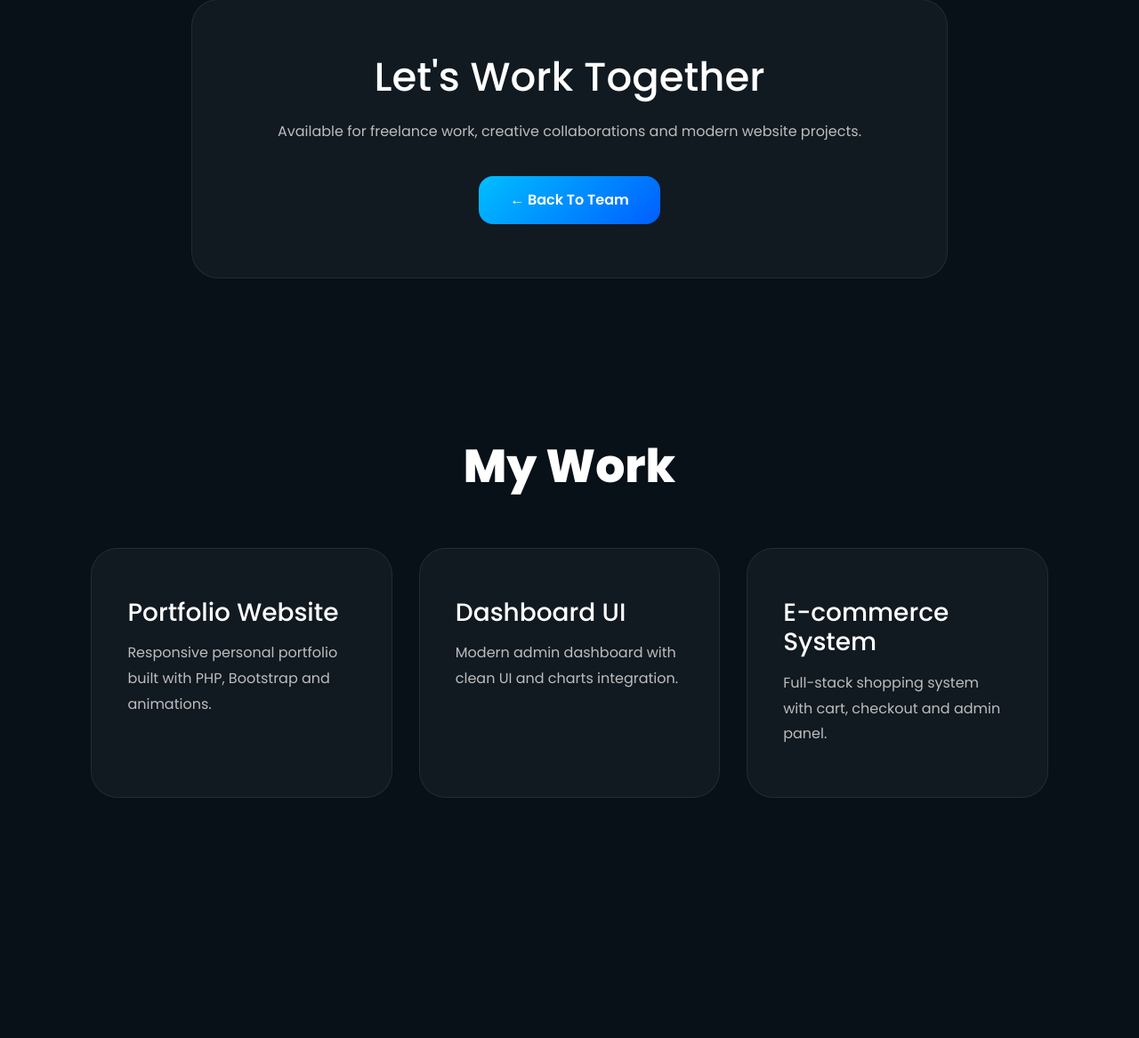
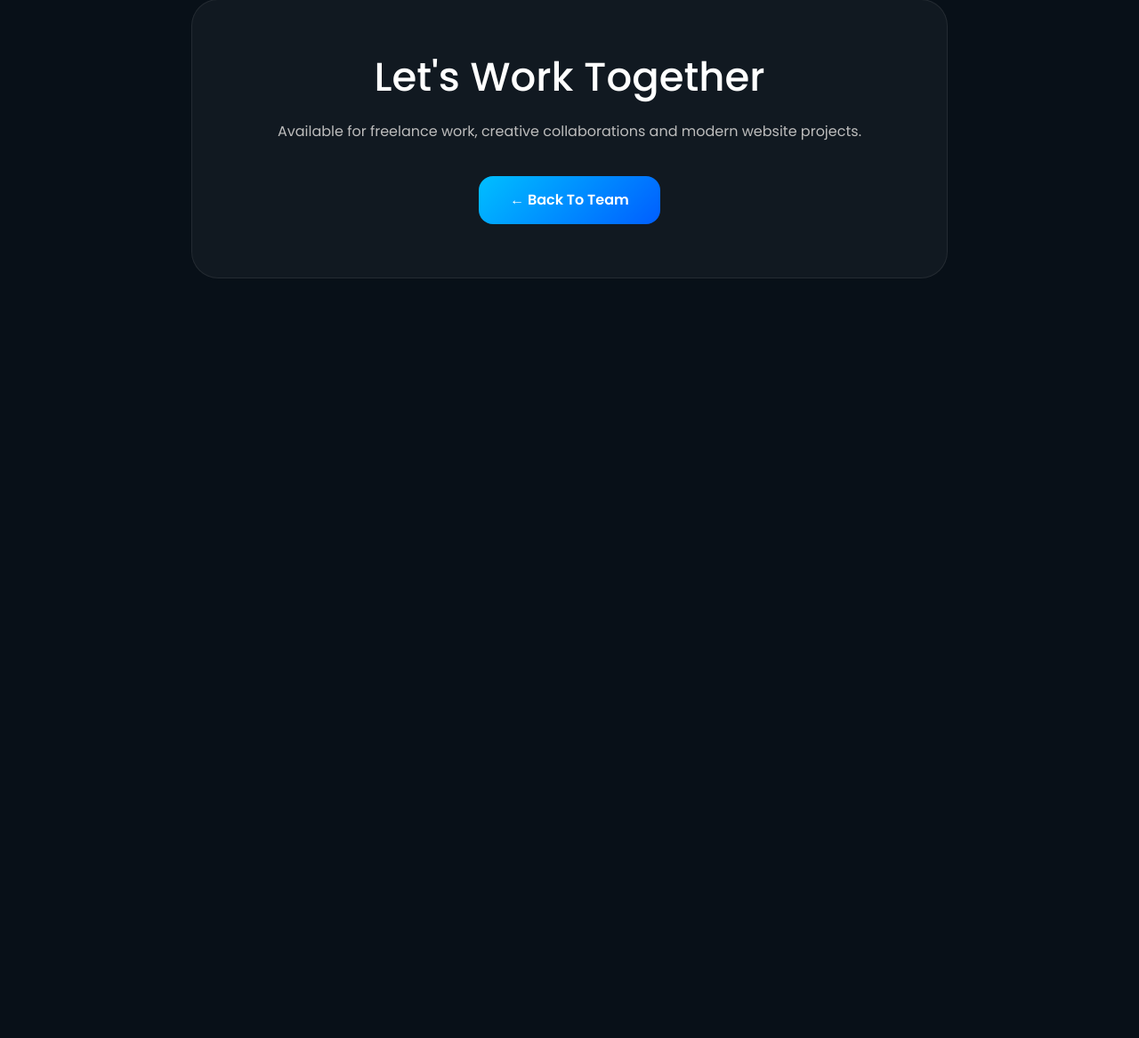
Before and after one commit to Ayesha-63503/WAD-Project-BRISTO-CAFE, a PHP site: page /team/member.php?name=bareera in a window 1280 px wide. Shown: the part 2193-3360 px from the top of the page at 89% size. After the commit the page ends 2506 px from the top, so only its background shows below. Run offline with PHP 8.4, Linux system fonts and the light colour scheme.

Commit message:
Update member.php

```diff
--- a/coffee-shop-website-main/team/member.php
+++ b/coffee-shop-website-main/team/member.php
@@ -5,18 +5,30 @@ $members = [
 
 "bareera" => [
     "name" => "Bareera",
-    "role" => "Project Manager",
+    "role" => "Full Stack Developer/Project Manager",
     "image" => "../assets/images/biyaa.jpeg",
     "about" => "Passionate frontend developer focused on responsive layouts, interactive interfaces and modern web experiences.",
-    "skills" => ["HTML","CSS","JavaScript","Bootstrap","PHP"]
+    "skills" => ["HTML","CSS","JavaScript","Bootstrap","PHP"],
+    "socials" => [
+        "github" => "https://github.com/Bareera-Amjad",
+        "linkedin" => "https://linkedin.com/in/bareera",
+        "instagram" => "https://www.instagram.com/_beethereal_/",
+        "facebook" => "https://facebook.com/bareera"
+    ]
 ],
 
 "muqaddisa" => [
     "name" => "Muqaddisa",
-    "role" => "Frontend Developer",
+    "role" => "frontend Developer",
     "image" => "../assets/images/muqi.jpeg",
     "about" => "Backend developer focused on APIs, authentication systems and scalable database solutions.",
-    "skills" => ["PHP","MySQL","APIs","Authentication"]
+    "skills" => ["PHP","MySQL","APIs","Authentication"],
+    "socials" => [
+        "github" => "https://github.com/muqaddisa",
+        "linkedin" => "https://linkedin.com/in/muqaddisa",
+        "instagram" => "https://instagram.com/muqaddisa._.rashid/",
+        "facebook" => "https://facebook.com/muqaddisa"
+    ]
 ],
 
 "sarah" => [
@@ -24,18 +36,31 @@ $members = [
     "role" => "UI/UX Designer",
     "image" => "../assets/images/sarh.jpeg",
     "about" => "Creative UI/UX designer building clean, modern and engaging digital experiences.",
-    "skills" => ["Figma","UI Design","UX Research"]
+    "skills" => ["Figma","UI Design","UX Research"],
+    "socials" => [
+        "github" => "https://pk.linkedin.com/in/sarah-hamid-ali-25769038a",
+        "linkedin" => "https://linkedin.com/in/sarah",
+        "instagram" => "https://instagram.com/sarah",
+        "facebook" => "https://facebook.com/sarahhamidali"
+    ]
 ],
 
 "ayesha" => [
     "name" => "Ayesha",
-    "role" => "Backend Developer",
+    "role" => " Backend Developer",
     "image" => "../assets/images/aish.jpeg",
     "about" => "Project manager responsible for workflow planning, communication and team coordination.",
-    "skills" => ["Management","Planning","Leadership"]
+    "skills" => ["Management","Planning","Leadership"],
+    "socials" => [
+        "github" => "https://github.com/ayesha",
+        "linkedin" => "https://linkedin.com/in/ayesha",
+        "instagram" => "https://instagram.com/ayesha",
+        "facebook" => ""
+    ]
 ]
 
 ];
+
 
 $member = $members[$name] ?? null;
 ?>
@@ -470,21 +495,22 @@ body{
 
 <div class="buttons">
 
-<a href="mailto:barestobrew@gmail.com" class="primary-btn">
+<a href="#" class="primary-btn">
 Hire Me
 </a>
 
-<a href="#work" class="secondary-btn">
+<a href="#" class="secondary-btn">
 View Work
 </a>
 
 </div>
 
 <div class="socials">
-<i class="fab fa-github"></i>
-<i class="fab fa-linkedin-in"></i>
-<i class="fab fa-instagram"></i>
-<i class="fab fa-facebook-f"></i>
+<?php foreach($member['socials'] as $icon => $link){ ?>
+    <a href="<?php echo $link; ?>" target="_blank">
+        <i class="fab fa-<?php echo $icon; ?>"></i>
+    </a>
+<?php } ?>
 </div>
 
 </div>
@@ -604,29 +630,7 @@ Available for freelance work, creative collaborations and modern website project
 </div>
 
 </section>
-<section id="work" class="section">
-    <h1 class="section-title">My Work</h1>
 
-    <div class="service-grid">
-
-        <div class="service-card">
-            <h2>Portfolio Website</h2>
-            <p>Responsive personal portfolio built with PHP, Bootstrap and animations.</p>
-        </div>
-
-        <div class="service-card">
-            <h2>Dashboard UI</h2>
-            <p>Modern admin dashboard with clean UI and charts integration.</p>
-        </div>
-
-        <div class="service-card">
-            <h2>E-commerce System</h2>
-            <p>Full-stack shopping system with cart, checkout and admin panel.</p>
-        </div>
-
-    </div>
-</section>
-<section id="contact" class="section">
 <?php } else { ?>
 
 <h1 style="text-align:center;margin-top:100px;">
```
